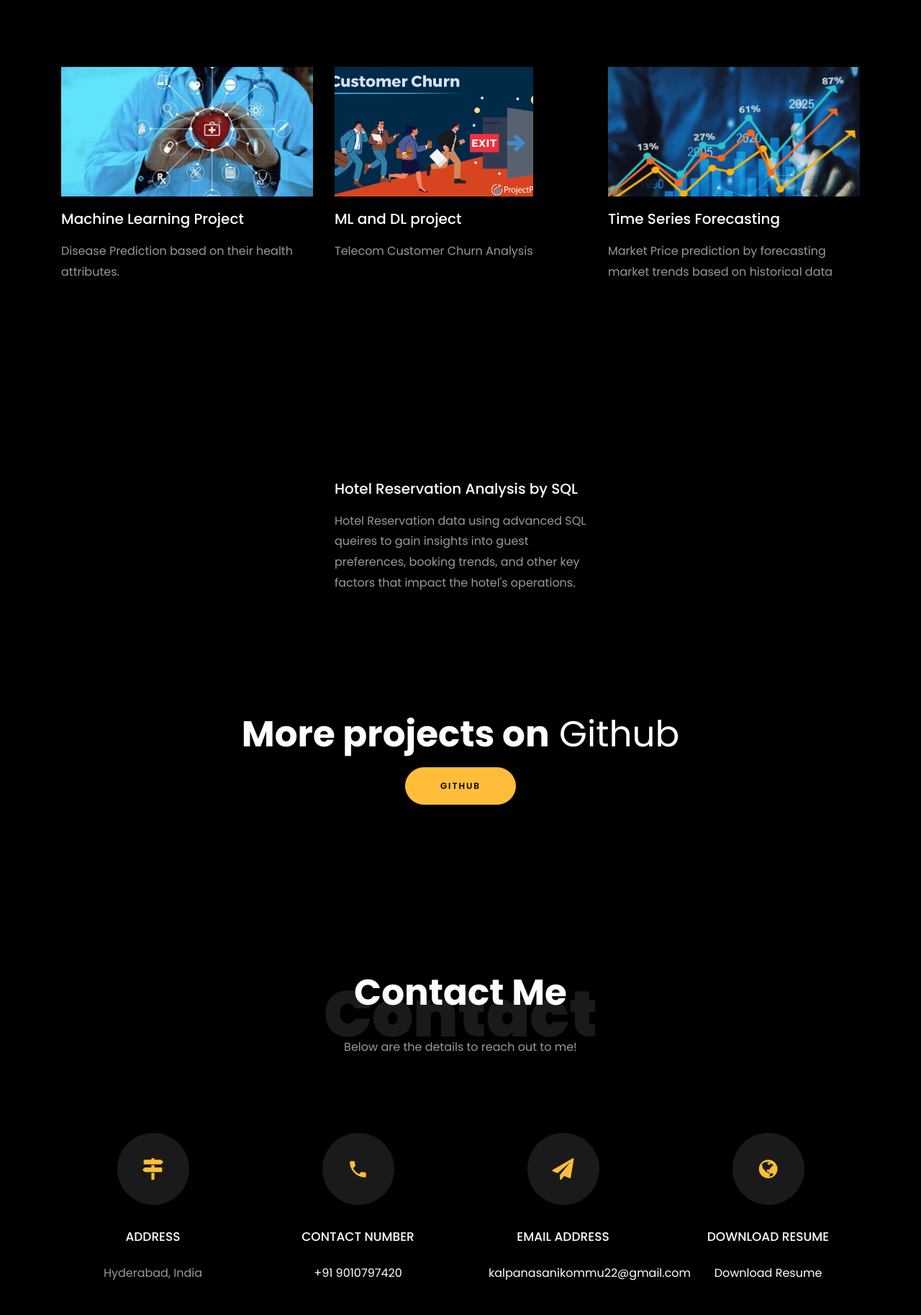
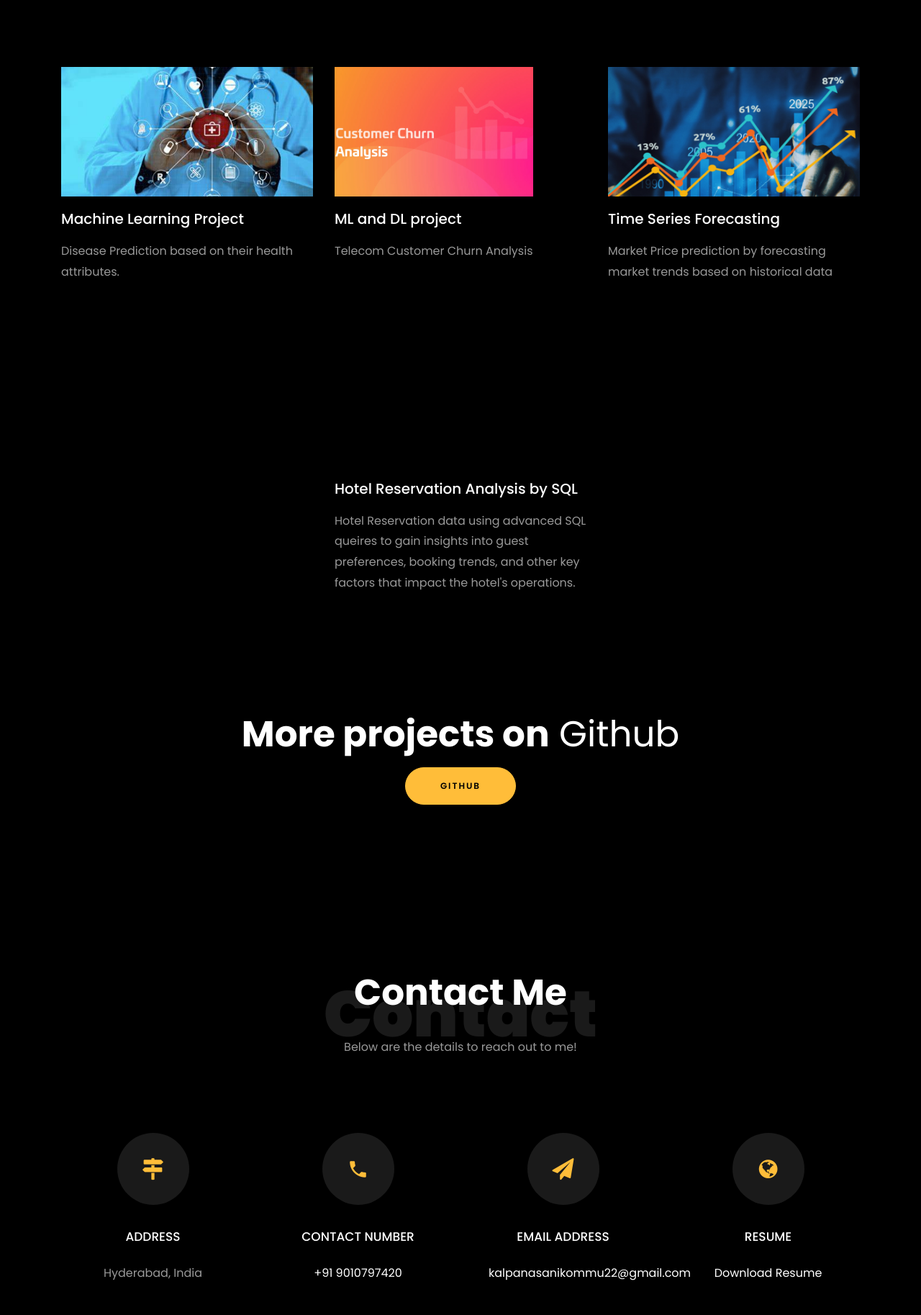
Before and after one commit to kalpanasanikommu/Kalpana, a plain HTML site: page index.html in a window 1280 px wide. Shown: the part 2341-4168 px from the top of the page at 72% size. Drawn offline with Linux system fonts and the light colour scheme; files whose address does not match are found by name.

Commit message:
first commit

```diff
--- a/index.html
+++ b/index.html
@@ -397,7 +397,7 @@
 
     		<div class="row justify-content-center mt-5">
     			<div class="col-md-6 text-center ftco-animate">
-    				<p><a href="https://drive.google.com/file/d/1bhQWN0m4nUTzj4G7C9I3hxHH7JSDsf4I/view?usp=sharing" class="btn btn-primary py-4 px-5">Download CV</a></p>
+    				<p><a href="https://drive.google.com/file/d/1Oifhku7i16P4F9VFxGjIo2n1MU0kTFPJ/view?usp=drive_link" class="btn btn-primary py-4 px-5">Download CV</a></p>
     			</div>
     		</div>
     	</div>
@@ -429,7 +429,7 @@
           </div>
 		  <div class="col-md-4 d-flex ftco-animate">
 			<div class="blog-entry justify-content-end">
-			<a href="https://github.com/kalpanasanikommu/Machine-learning/blob/main/Telecom_Domain_Project/Telecom_Churn_Analysis.ipynb" class="block-20 zoom-effect" style="background-image: url('images/Customer_Churn_Prediction_Models_in_Machine_Learning.png');">
+			<a href="https://github.com/kalpanasanikommu/Machine-learning/blob/main/Telecom_Domain_Project/Telecom_Churn_Analysis.ipynb" class="block-20 zoom-effect" style="background-image: url('C:\Users\Hi\Downloads\Kalpana\images\churn.webp');">
 			</a>
 			<div class="text mt-3 float-right d-block">
 
@@ -595,8 +595,8 @@
           		<div class="icon d-flex align-items-center justify-content-center">
           			<span class="icon-globe"></span>
           		</div>
-          		<h3 class="mb-4">Download Resume</h3>
-	            <p><a href="https://drive.google.com/file/d/1bhQWN0m4nUTzj4G7C9I3hxHH7JSDsf4I/view?usp=sharing">Download Resume</a></p>
+          		<h3 class="mb-4">Resume</h3>
+	            <p><a href="https://drive.google.com/file/d/1Oifhku7i16P4F9VFxGjIo2n1MU0kTFPJ/view?usp=drive_link">Download Resume</a></p>
 	          </div>
           </div>
 
```
Also changed, not shown: images/churn.webp (added).
